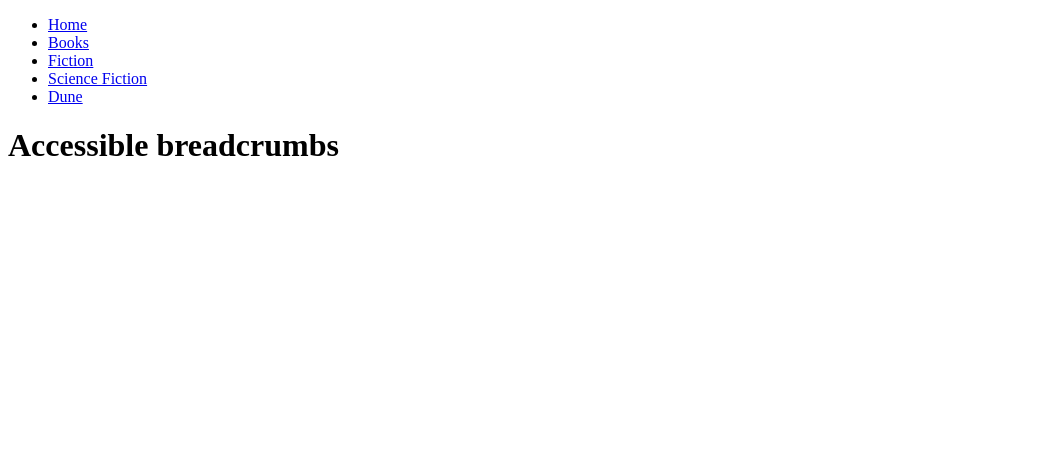
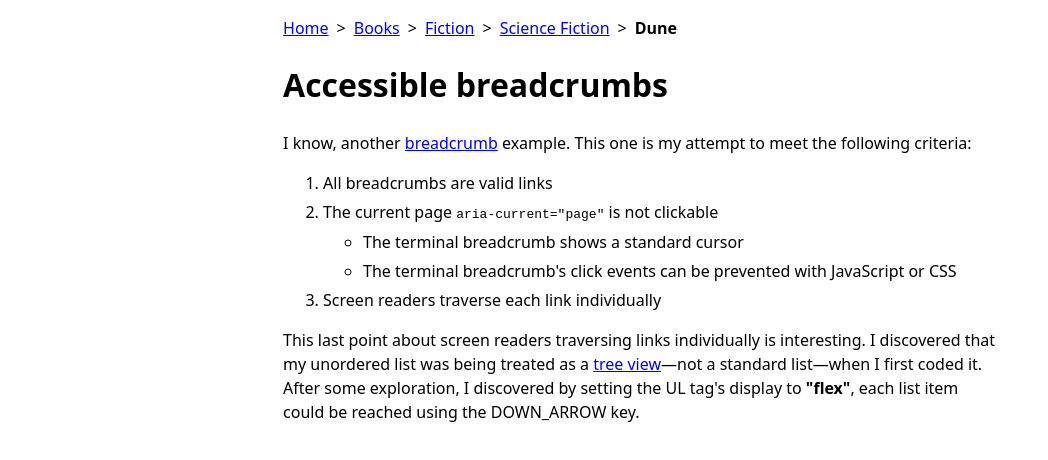
Before and after one commit to 1Copenut/vanilla-accessibility-js, a website: page breadcrumb-list/public/index.html in a window 1280 px wide. Shown: the whole page, without its empty margins (0-1048 px from the left). Drawn offline with Linux system fonts and the light colour scheme.

Commit message:
Added styles and documentation for breadcrumbs.

```diff
--- /dev/null
+++ b/breadcrumb-list/public/css/main.css
@@ -0,0 +1,62 @@
+body {
+  font-family: system-ui, -apple-system, BlinkMacSystemFont, "Segoe UI", Roboto,
+    Oxygen, Ubuntu, Cantarell, "Open Sans", "Helvetica Neue", sans-serif;
+  line-height: 1.5;
+}
+
+li:not(.c-breadcrumb__list-item) {
+  margin-bottom: 0.325rem;
+
+  ul {
+    margin-block-start: 0.325rem;
+  }
+}
+
+a {
+  color: blue;
+}
+
+/* BREADCRUMB SPECIFIC */
+.l-container {
+  margin-block: 1rem;
+  margin-inline: auto;
+  max-width: 78ch;
+}
+
+.c-breadcrumb__list {
+  display: flex; /* NVDA treats a list like a tree view without flexbox ?!? */
+  margin: 0 0 0 -0.5rem;
+  padding: 0;
+}
+
+.c-breadcrumb__list-item {
+  display: inline;
+  list-style-type: none;
+  margin: 0;
+  padding: 0;
+
+  a {
+    padding-block: 0 0.25rem;
+    padding-inline: 0.5rem;
+  }
+
+  a:focus-within {
+    outline: 4px solid blue;
+  }
+
+  a[aria-current="page"] {
+    color: black;
+    cursor: default;
+    font-weight: 700;
+    pointer-events: none;
+    text-decoration: none;
+  }
+}
+
+.c-breadcrumb__list-item::after {
+  content: ">";
+}
+
+.c-breadcrumb__list-item:last-of-type::after {
+  content: "";
+}
--- a/breadcrumb-list/public/index.html
+++ b/breadcrumb-list/public/index.html
@@ -5,25 +5,49 @@
   <meta charset="UTF-8">
   <meta name="viewport" content="width=device-width, initial-scale=1.0">
   <title>Accessible breadcrumbs</title>
+  <link rel="stylesheet" href="css/main.css">
 </head>
 
 <body>
-  <div>
+  <div class="l-container">
     <header>
       <nav aria-label="Breadcrumbs">
-        <ul>
-          <li><a href="#">Home</a></li>
-          <li><a href="#">Books</a></li>
-          <li><a href="#">Fiction</a></li>
-          <li><a href="#">Science Fiction</a></li>
-          <li><a href="#" aria-current="page">Dune</a></li>
-        </ul>
+        <ol class="c-breadcrumb__list">
+          <li class="c-breadcrumb__list-item"><a href="#">Home</a></li>
+          <li class="c-breadcrumb__list-item"><a href="#">Books</a></li>
+          <li class="c-breadcrumb__list-item"><a href="#">Fiction</a></li>
+          <li class="c-breadcrumb__list-item"><a href="#">Science Fiction</a></li>
+          <li class="c-breadcrumb__list-item"><a href="#" aria-current="page">Dune</a></li>
+        </ol>
       </nav>
     </header>
+
     <main>
       <h1>Accessible breadcrumbs</h1>
+      <p>I know, another <a
+          href="https://www.w3.org/WAI/ARIA/apg/patterns/breadcrumb/examples/breadcrumb/">breadcrumb</a> example. This
+        one is my attempt to meet the following criteria:</p>
+      <ol>
+        <li>All breadcrumbs are valid links</li>
+        <li>The current page <code>aria-current="page"</code> is not clickable <br />
+          <ul>
+            <li>The terminal breadcrumb shows a standard cursor</li>
+            <li>The terminal breadcrumb's click events can be prevented with JavaScript or CSS</li>
+          </ul>
+        </li>
+        <li>Screen readers traverse each link individually</li>
+      </ol>
+      <p>This last point about screen readers traversing links individually is interesting. I discovered that my
+        unordered list was being treated as a <a href="https://www.w3.org/WAI/ARIA/apg/patterns/treeview/">tree
+          view</a>&mdash;not a standard list&mdash;when I first coded it. After
+        some exploration, I discovered by setting the UL tag's display to <strong>"flex"</strong>, each list item could
+        be
+        reached using the
+        DOWN_ARROW key.</p>
     </main>
   </div>
+
+  <script src="js/index.js"></script>
 </body>
 
 </html>
```
